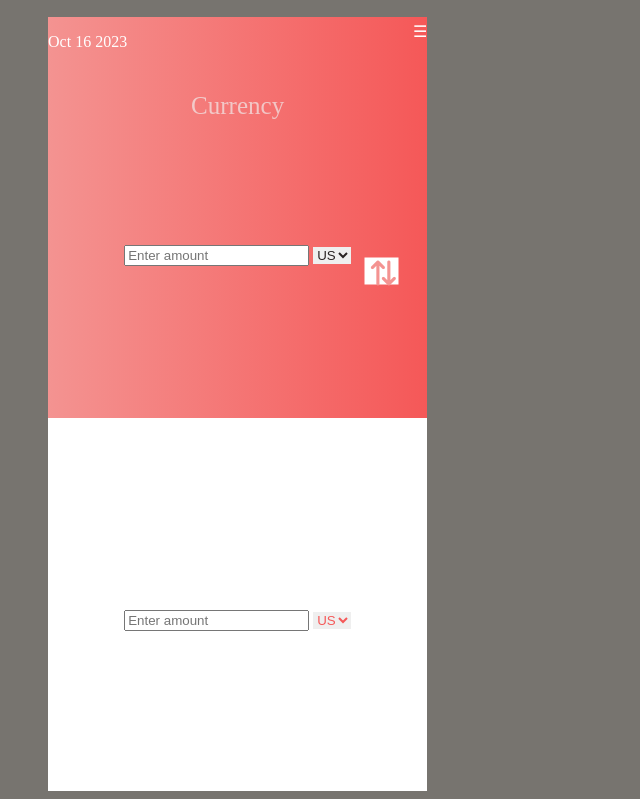
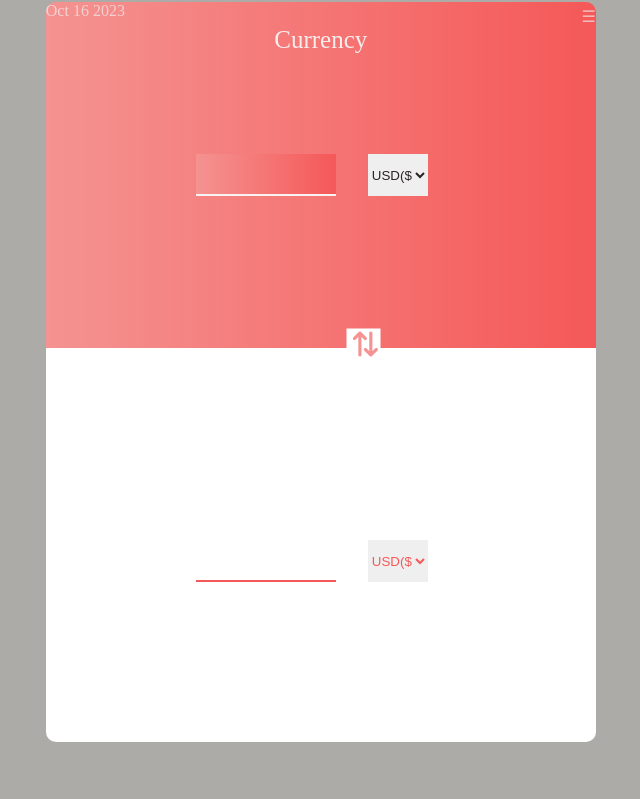
Before and after one commit to dorinengabdoh/Currencies-convert, a plain HTML site: page index.html in a window 1280 px wide. Shown: the part 87-886 px from the top of the page, without its empty margins (415-1055 px from the left). After the commit the page ends 829 px from the top, so only its background shows below. Drawn offline with Linux system fonts and the light colour scheme.

Commit message:
making my code to be reactif

```diff
--- a/assets/scripts/scripts.js
+++ b/assets/scripts/scripts.js
@@ -1,28 +1,34 @@
-const amountInput = document.getElementById('amount')
-const fromCurrencySelect = document.getElementById('from')
-const toCurrencySelect = document.getElementById('to')
-const convertedAmount = document.getElementById('converted-amount')
+const amountInput = document.getElementById("amount");
+const fromCurrencySelect = document.getElementById("from");
+const toCurrencySelect = document.getElementById("to");
+const convertedAmount = document.getElementById("converted-amount");
 
-amountInput.addEventListener('input', updateConversion)
-convertedAmount.addEventListener('ouput', updateConversion)
-fromCurrencySelect.addEventListener('change', updateConversion)
-toCurrencySelect.addEventListener('change', updateConversion)
+amountInput.addEventListener("input", updateConversion);
+fromCurrencySelect.addEventListener("change", updateConversion);
+toCurrencySelect.addEventListener("change", updateConversion);
+convertedAmount.addEventListener("input", (e) => {
+ const int = e.target.value
+ console.log(int);
+ updateConversion()
+});
 
-function updateConversion () {
-  const amount = parseFloat(amountInput.value) || 0
-  // const toamount = parseFloat(convertedAmount.value) || 0
-  const fromCurrency = fromCurrencySelect.value
-  const toCurrency = toCurrencySelect.value
+
+function updateConversion() {
+  const amount = parseFloat(amountInput.value) || 0;
+  const fromCurrency = fromCurrencySelect.value;
+  const toCurrency = toCurrencySelect.value;
+  const amount2 = parseFloat(convertedAmount.value) ||0;
+  console.log (amount2);
 
   // Replace with your own exchange rate logic here
   const exchangeRates = {
     usd: 1,
     eur: 0.85,
-    gbp: 0.72
-  }
+    gbp: 0.72,
+    yen: 149.4,
+  };
 
-  const exchangeRate = exchangeRates[fromCurrency] / exchangeRates[toCurrency]
-  const converted = (amount * exchangeRate).toFixed(2)
-  // const convert = (toamount * exchangeRate).toFixed(2)
-  convertedAmount.value = converted
+  const exchangeRate = exchangeRates[fromCurrency] / exchangeRates[toCurrency];
+  const converted = (amount * exchangeRate).toFixed(2);
+  convertedAmount.value = converted;
 }
--- a/assets/style/style.css
+++ b/assets/style/style.css
@@ -1,10 +1,16 @@
+* {
+  padding: 0;
+  margin: 0;
+  box-sizing: border-box;
+}
+
 body {
-  background-color: #6e6b65ee;
+  background-color: #6e6b6590;
 }
 
 .heading {
   text-align: center;
-  padding-top: 1rem;
+  padding-top: 2rem;
 }
 
 #menu-btn {
@@ -12,22 +18,22 @@ body {
 }
 
 .header {
+  color: #f0ffff98;
   display: flex;
   justify-content: space-between;
-}
-
-.curren {
-  padding-top: -30px;
 }
 
 .container {
   display: flex;
   flex-direction: column;
-  width: 30%;
+  width: 550px;
   margin-left: 36%;
+  margin-top: 20px;
 }
 
 .main-down-container {
+  border-bottom-left-radius: 10px;
+  border-bottom-right-radius: 10px;
   border: none;
   text-align: center;
   padding-top: 12rem;
@@ -36,22 +42,62 @@ body {
   color: #f55858;
 }
 
+#converted-amount {
+  justify-content: center;
+  font-size: 35px;
+  width: 35%;
+  border: none;
+  border-bottom: 2px solid #f55858;
+  outline: none;
+}
+
+
+input {
+  outline: none;
+  border: none;
+}
+
+.current {
+  font-size: 25px;
+  color: #f6fafae7;
+  padding-top: -30px;
+}
+
+
+
 .main-up-container {
   color: #fff;
   text-align: center;
   border: none;
   padding-bottom: 9.5rem;
+  border-top-right-radius: 10px;
+  border-top-left-radius: 10px;
   background: linear-gradient(to left, #f55858, #f49391);
+}
+
+.contains {
+  padding-top: 100px;
+  display: flex;
+  gap: 2rem;
+  padding-left: 150px;
+  flex-wrap: wrap;
+}
+
+.contain {
+  display: flex;
+  gap: 2rem;
+  padding-left: 150px;
+  flex-wrap: wrap;
 }
 
 select {
   width: 10%;
   border: none;
 }
+
 #from {
   color: #2a2424;
   border: none;
-  background-color: none;
 }
 
 #to {
@@ -67,17 +113,44 @@ select {
   background-color: #fff;
   position: absolute;
   width: 21px;
-  margin-left: 25%;
-  margin-top: 18.5%;
+  margin-left: 24%;
+  margin-top: 320px;
   font-size: 25px;
 }
 
-.contains {
-  justify-content: center;
-  padding-top: 100px;
+.currency-select {
+  border: none;
+  color: #fff;
+  width: 15%;
+  padding-bottom: -100px;
 }
 
-.curren {
-  font-size: 25px;
-  color: #f0ffff98;
+#amount {
+  justify-content: center;
+  font-size: 35px;
+  border: none;
+  width: 35%;
+  border-bottom: 2px solid #f8f2f2;
+  outline: none;
+  background: linear-gradient(to left, #f55858, #f49391);
 }
+
+#amount:focus {
+  border-bottom: 2px solid #f5eeee;
+}
+
+@media screen and (max-width: 768px) {
+
+  .container {
+    margin: 0 auto;
+    overflow: hidden;
+  }
+}
+
+@media screen and (min-width: 1894) {
+
+  .icon {
+    margin-left: 200px;
+    overflow: hidden;
+  }
+}
--- a/index.html
+++ b/index.html
@@ -19,11 +19,12 @@
         <p>Oct 16 2023</p>
         <span id="menu-btn">☰</span>
       </div>
-      <p class="curren">Currency</p>
+      <p class="current">Currency</p>
+      <!-- <i class="fas fa-arrow-down"></i> -->
       <div class="contains">
-        <input type="number" id="amount" placeholder="Enter amount">
+        <input  type="number" id="amount" >
         <select id="from" class="currency-select">
-          <option value="usd">USD($)(£) </option>
+          <option value="usd">USD($)</option>
           <option value="eur">EUR (Є)</option>
           <option value="gbp">GBP (£) </option>
           <option value="gbp">YEN (¥) </option>
@@ -36,12 +37,12 @@
     </div>
     <div class="main-down-container">
       <div class="contain">
-        <input type="number" id="converted-amount" placeholder="Enter amount">
+        <input  id="converted-amount" type="number">
         <select id="to" class="currency-select">
           <option value="usd">USD($)(£) </option>
           <option value="eur">EUR (Є)</option>
           <option value="gbp">GBP (£) </option>
-          <option value="gbp">YEN (¥) </option>
+          <option value="yen">YEN (¥) </option>
         </select>
       </div>
 
```
